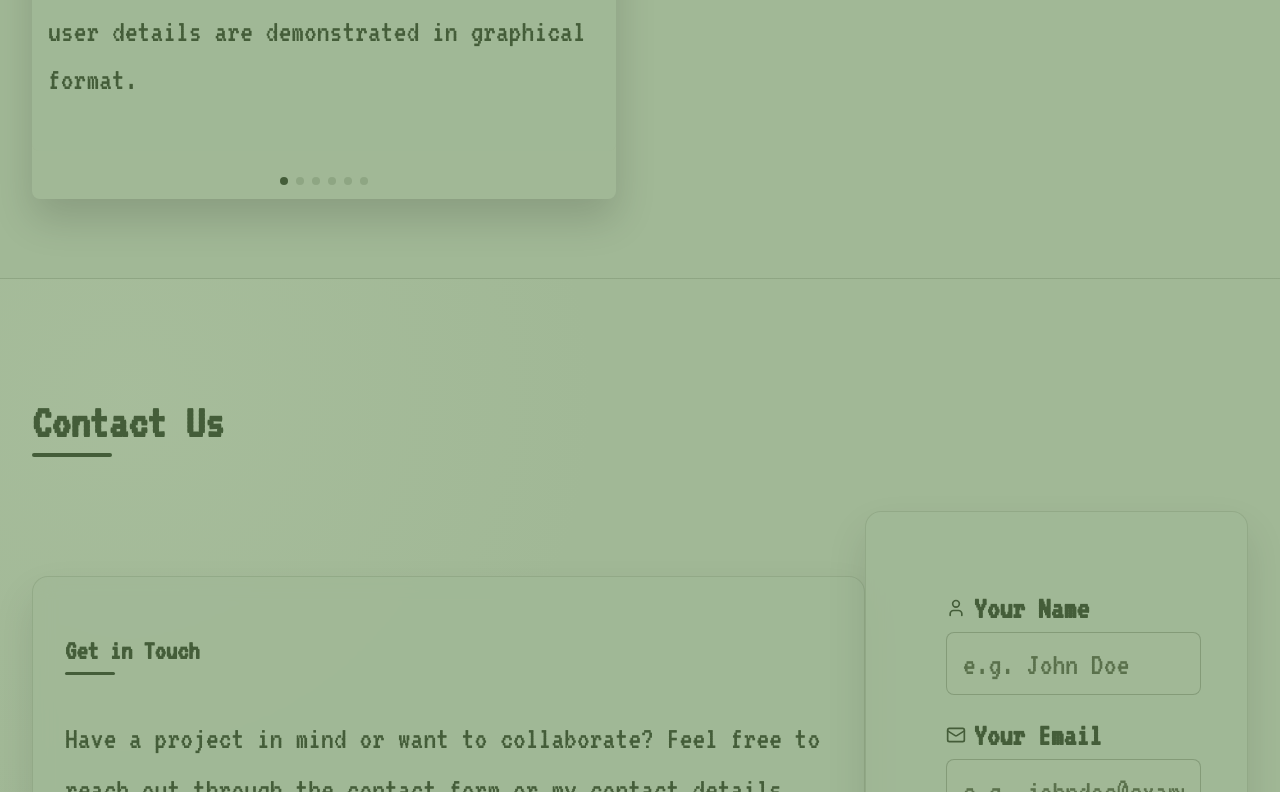
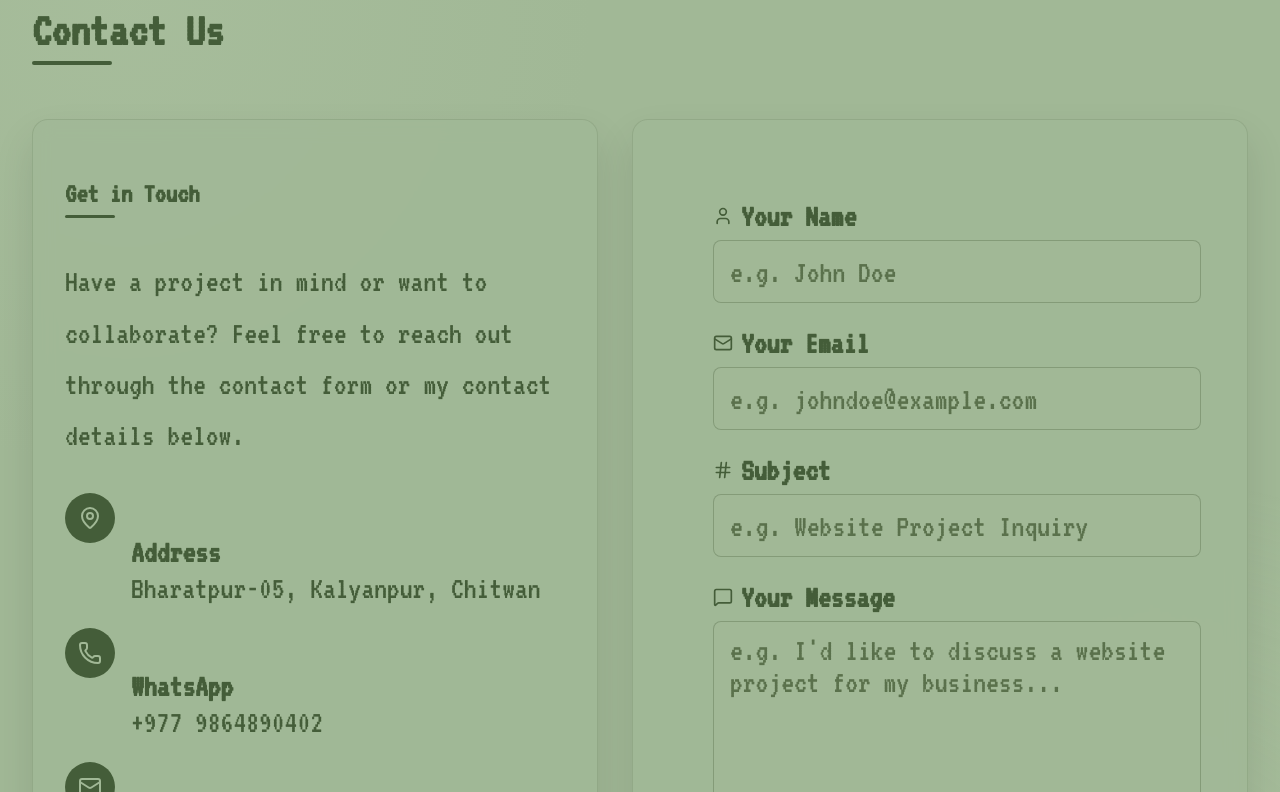
Before and after one commit to sotibx2022/personal-website, a Next.js app: page / in a window 1280 px wide. Shown: the part 1848-2640 px from the top of the page. Built offline with nearby package versions, Linux system fonts and the light colour scheme.

Commit message:
corrected

```diff
--- a/src/app/componnets/PortfolioSection.tsx
+++ b/src/app/componnets/PortfolioSection.tsx
@@ -62,8 +62,8 @@ const PortfolioSection: React.FC = () => {
   ];
   return (
     <section className="section portfolio-section" id="portfolio">
+      <h2 className="portfolio-title">Product Details</h2>
       <div className="portfolio-container">
-        <h2 className="portfolio-title">Product Details</h2>
         <div className="portfolio-details">
           <div className="projectSubtitle">
             <Image
--- a/src/app/globals.css
+++ b/src/app/globals.css
@@ -466,7 +466,6 @@ body {
 .contact-content {
   display: flex;
   justify-content: space-between;
-  align-items: center;
 }
 @media (max-width: 992px) {
   .contact-content {
@@ -482,6 +481,7 @@ body {
   border: 1px solid rgba(19, 42, 1, 0.1);
   box-shadow: 0 20px 40px rgba(0, 0, 0, 0.1);
   height: fit-content;
+  max-width: 500px;
 }
 .contact-info-title {
   font-size: 1.75rem;
```
